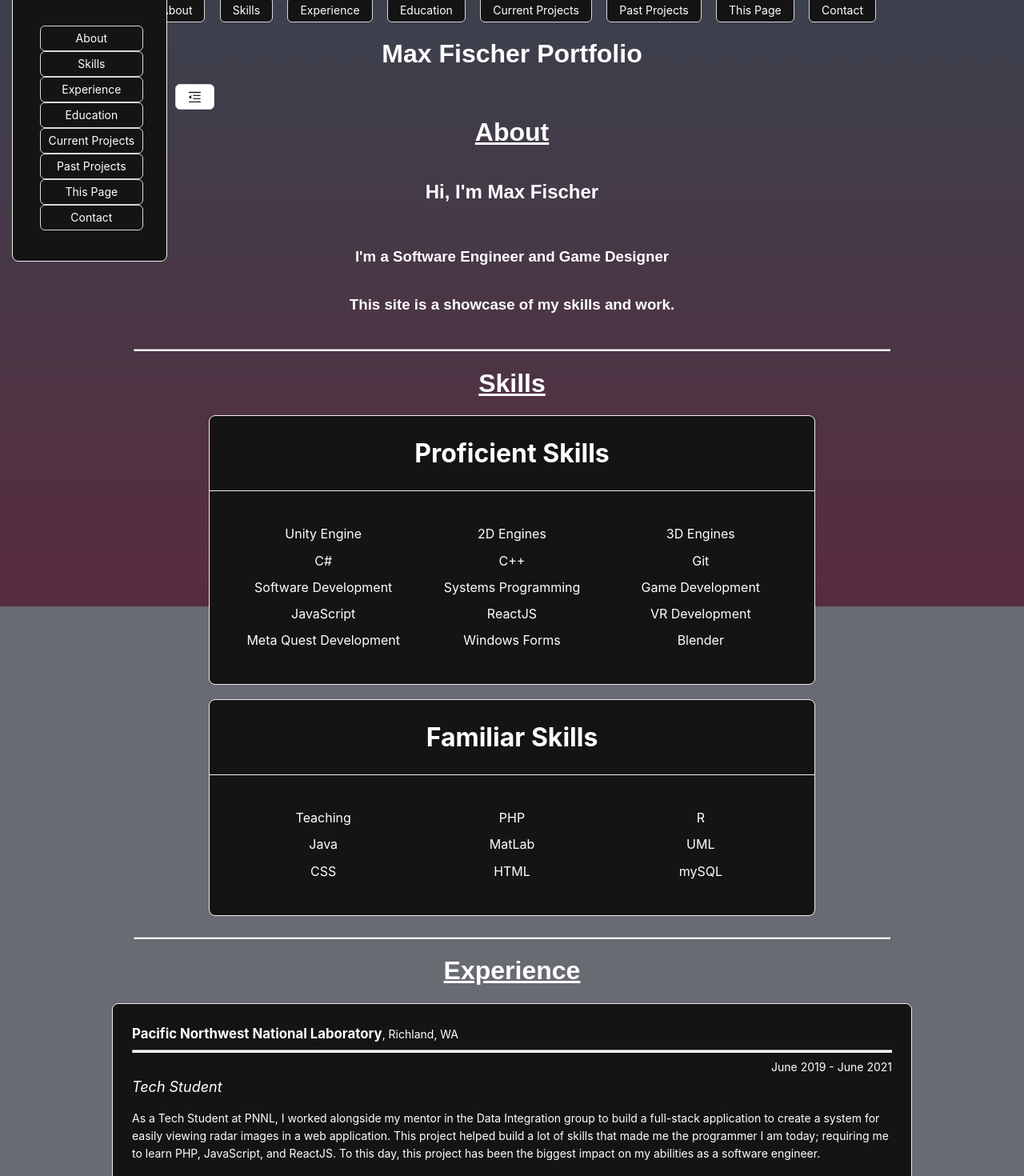
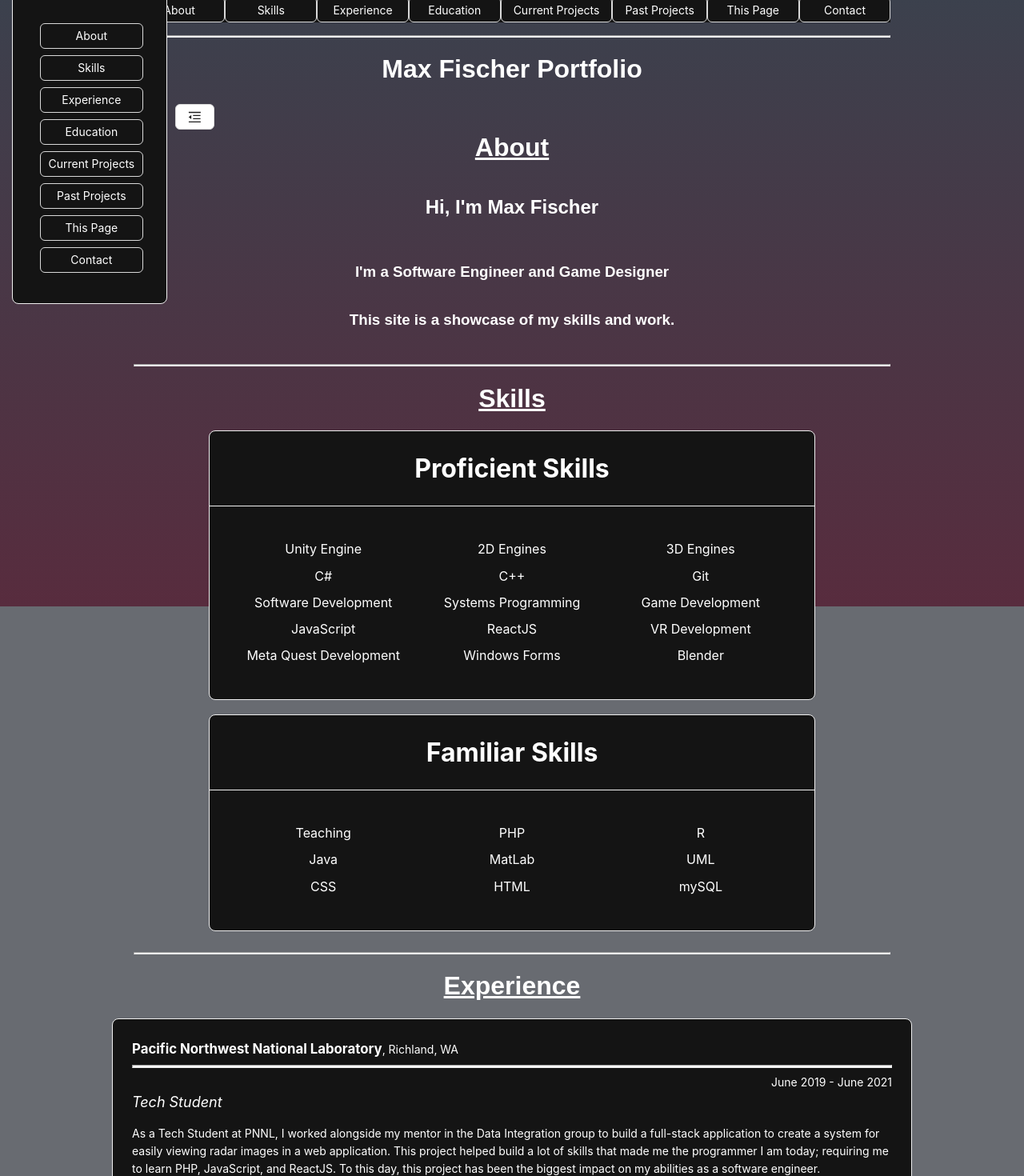
Before and after one commit to maxFischer42/maxFischer42.github.io, a React (Create React App) app in the folder portfolio/: page / in a window 1280 px wide. Shown: the part 60-1530 px from the top of the page at 80% size. Built offline with nearby package versions, Linux system fonts and the light colour scheme.

Commit message:
Made some stylistic changes

```diff
--- a/portfolio/src/components/Header.js
+++ b/portfolio/src/components/Header.js
@@ -16,18 +16,22 @@ export class Header extends Component {
                     spy={true}
                     smooth={true}
                     offset={-70}
-                    duration={100}>
-                        <Button className='sidebar_button'>{section}</Button>
+                    duration={500}>
+                        <Button className='header_item'>{section}</Button>
                 </Link>
             </li>
         );
 
       return (
-          <div className='header_content'>
-            <ul className='header_list'>
-                {tags}
-            </ul>
-          </div>
+            <div>
+                <div className="section-content" id="header"></div>
+                <div className='header_content'>
+                    <ul className='header_list'>
+                        {tags}
+                    </ul>
+                </div>
+            </div>
+
       );
     }
   }
--- a/portfolio/src/components/Page.js
+++ b/portfolio/src/components/Page.js
@@ -6,6 +6,8 @@ import data from './SectionInfo';
 import { ColoredLine } from './Shapes';
 import { Sidebar } from './Sidebar';
 import { PageInfo } from './PageInfo'
+import { Link, animateScroll as scroll } from "react-scroll";
+import { Button } from "antd"
 
 export class Page extends Component {
     render() {
@@ -29,6 +31,7 @@ export class Page extends Component {
                 <Sidebar/>
                 <div className="wrapper">
                     <Header />
+                    {ColoredLine("white", 1)}
                     <h1>Max Fischer Portfolio</h1>
                     <br/>
                     {sections}
@@ -36,6 +39,16 @@ export class Page extends Component {
                         {data["about"]}
                     </div>
                 </div>
+                <Link
+                    className="pather"
+                    activeClass="active"
+                    to="header"
+                    spy={true}
+                    smooth={true}
+                    offset={-70}
+                    duration={900}>
+                        <Button className='back_to_top'>Back to top</Button>
+                </Link>
             </div>
             </div>
         )
--- a/portfolio/src/components/Project.js
+++ b/portfolio/src/components/Project.js
@@ -69,7 +69,7 @@ export class Project extends Component{
                     <Card className="card_style" title={<h1 className="card_style">{data.projects[id].name}</h1>}>
                         <h3 className="project_type"> {data.projects[id].type}</h3>
                         <p className="project_description">{this.getDescription(id)}</p>
-                        <Card title={<h1 className="card_style_header">Links</h1>}className="card_style">{this.getLinks(id)}</Card><br/>
+                        {data.projects[id].links != null ? (<><Card title={<h1 className="card_style_header">Links</h1>}className="card_style">{this.getLinks(id)}</Card><br/></>) : null}
                     </Card>
                     </div>
                     <div className="column_right" ><div className="project_images">{this.getImages(id)}</div></div>
--- a/portfolio/src/components/Sidebar.js
+++ b/portfolio/src/components/Sidebar.js
@@ -29,8 +29,7 @@ export class SidebarButton extends Component {
 export class SidebarOpen extends Component {
     render() {
         var tags = data.sections.map((section) =>
-            <li>
-
+            <li className='sidebar_list_item'>
                 <Link
                     className="pather"
                     activeClass="active"
@@ -38,7 +37,7 @@ export class SidebarOpen extends Component {
                     spy={true}
                     smooth={true}
                     offset={-70}
-                    duration={100}>
+                    duration={500}>
                         <Button className='sidebar_button'>{section}</Button>
 
                 </Link>
--- a/portfolio/src/components/current_projects.js
+++ b/portfolio/src/components/current_projects.js
@@ -18,7 +18,7 @@ var data = {
                 }
             },
             {
-                name: "Untitled Tower Defense Game",
+                name: "Untitled Tower Defense Game (working title)",
                 past: "false",
                 type: "Game",
                 description: [
@@ -35,6 +35,37 @@ var data = {
                     itch: null,
                     ld: null
                 }
+            },
+            {
+                name: "Making Connections",
+                past: "true",
+                type: "Hackathon Project",
+                description: [
+                    "Making Connections was a project for the Crimson Code 2024 Hackathon at Washington State University Pullman.",
+                    "College Campuses can be an intimidating place for new students. Especially for students who suffer from social anxiety it can be tough to put yourself out there and meet new friends. It can be scary to just walk up to people and start a conversation without knowing anything about each other, but what if there was a way an app could help break the ice?",
+                    "This app allows you to see other people in the near area who are also users of the app. Inspired by the \"Streetpass\" feature from the Nintendo 3DS, this app would let you interact with people who you might not otherwise, and meet new people along the way.",
+                    "Regarding the development of the app, it was built with Unity and managed to get it ported to Android devices for demonstration during the hackathon event.",
+                ],
+                images: [
+                    "https://d112y698adiu2z.cloudfront.net/photos/production/software_photos/002/776/049/datas/gallery.jpg",
+                ],
+                links: {
+                    github: "https://github.com/maxFischer42/CrimsonCode2024",
+                    itch: null,
+                    ld: null,
+                }
+            },
+            {
+                name: "Radar Image Catalog",
+                past: "true",
+                type: "Full Stack Application",
+                description: [
+                    "During my internship at Pacific Northwest National Laboratory (PNNL), I was tasked to create an image viewing service that took a database of image file and display them in a pleasing to look at catalog.",
+                    "This catalog featured many different ways to filter out different images based on all sorts of parameters.",
+                    "This web application was built with ReactJS. Elastisearch was used for the database, and PHP was used for the backend service of converting the images for use in the database.",
+                ],
+                images: [],
+                links: null,
             },
             {
                 name: "Relics",
@@ -58,6 +89,54 @@ var data = {
                     github: "https://github.com/maxFischer42/LudumDare54",
                     ld: "https://ldjam.com/events/ludum-dare/54/relics"
                 }
+            },
+            {
+                name: "Slime Action RPG (working title)",
+                past: "false",
+                type: "Game",
+                description: [
+                    "This game served two purposes. It was initially created to assist in teaching basic video game design concepts for my Summer 2023 Introductory Game Design course for the TRIO program at WSU Tri-Cities. However, since the time that the program had ended, development on the game has continued.",
+                    "This game you play as a slime girl in a top-down environment."
+                ],
+                images: [],
+                links: {
+                    github: "https://github.com/maxFischer42/TopdownUnityCourse",
+                    itch: null,
+                    ld: null,
+                }
+            },
+            {
+                name: "2D Platforming Engine",
+                past: "false",
+                type: "Game",
+                description: [
+                    "This 2D Platforming Engine is a learning experience that I have been working on over the last few years to understand what builds a \"good-feeling\" fast paced 2D platforming game.",
+                    "The tools being made in this project would then be used to remake a past Game jam title of mine, \"The Deepest Level\".",
+                ],
+                images: [],
+                links: {
+                    github: "https://github.com/maxFischer42/monado-2D-platforming",
+                    itch: null,
+                    ld: null,
+                }
+            },
+            {
+                name: "Epidemic Interventions",
+                past: "true",
+                type: "Simulation",
+                description: [
+                    "Epidemic Interventions was a group project for my Software Engineering class at WSU.",
+                    "This software would emulate a virus spreading throughout a community, and how easily the virus would spread based around different weights that people's relationships with others were.",
+                    "The software would analyze the relationships between all of the different individuals in the given population and return who would be the best individual to apply a vaccination to, in order to prevent the most people from becoming infected.",
+                    "I did most of the programming of this software and assisted with implementing the algorithm for finding the best candidate."
+                ],
+                images: [],
+                links: {
+                    github: "https://github.com/tjcsilicon/Falcon-Solutions-Spring-2022",
+                    itch: null,
+                    ld: null,
+                }
+
             },
             {
                 name: "Overtime",
@@ -125,6 +204,21 @@ var data = {
                 }
             },
             {
+                name: "The Bonely Dragon",
+                past: "true",
+                type: "VR Game",
+                description: [
+                    "Between March and May of 2019, myself alongside two other people worked on a virtual reality project at Tri-Tech Skills Center. The two teammates of mine worked on 3D Modeling and Texturing, while I myself programmed and developed the rest of the project. I was required to learn how to program for virtual reality using the Unity Engine and developing with an Oculus Rift headset. In the end, we managed to make a short but fully playable game.",
+                    "You stumble across a mysterious dungeon and decide to explore it... Only to find yourself encountering monsters and puzzles, with a fire breathing dragon waiting at the deepest floor.",
+                ],
+                images: [],
+                links: {
+                    github: "https://github.com/maxFischer42/VR-RPG",
+                    itch: null,
+                    ld: null,
+                }
+            },
+            {
                 name: "Hearty Dungeon",
                 past: "true",
                 type: "Game",
--- a/portfolio/src/style.css
+++ b/portfolio/src/style.css
@@ -20,7 +20,13 @@ body {
     justify-content: space-evenly;
     align-content: flex-start;
     align-items: flex-end;
-    flex-wrap: wrap;
+}
+
+.header_item {
+    width: 150px;
+    width: -webkit-fill-available;
+    color: #FFFFFF;
+    background: #141414;
 }
 
 .pather:hover {
@@ -34,7 +40,7 @@ body {
     display: flex;
     justify-content: center;
     align-items: center;
-    height: 250px;
+    height: 300px;
     margin-left: -75px;
 }
 
@@ -58,6 +64,10 @@ body {
     list-style-type: none;
     padding-inline-start: 10px;
     padding-inline-end: 5px;
+}
+
+.sidebar_list_item {
+    margin-bottom: 8px;
 }
 
 .sidebar_title {
@@ -230,3 +240,8 @@ body {
     display: flex;
     flex-direction: column;
 }
+
+.back_to_top {
+    width:25%;
+    margin-bottom: 25px;
+}
```
